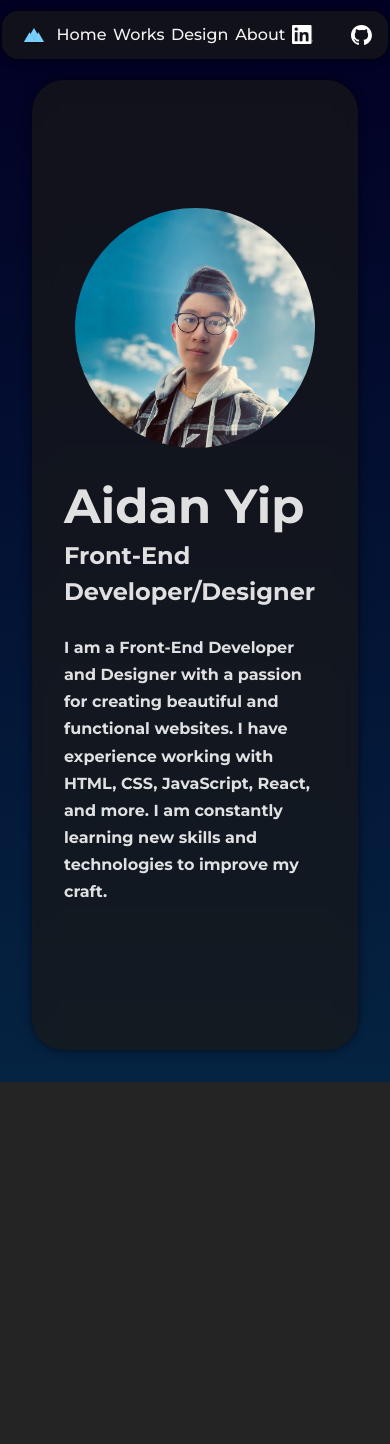
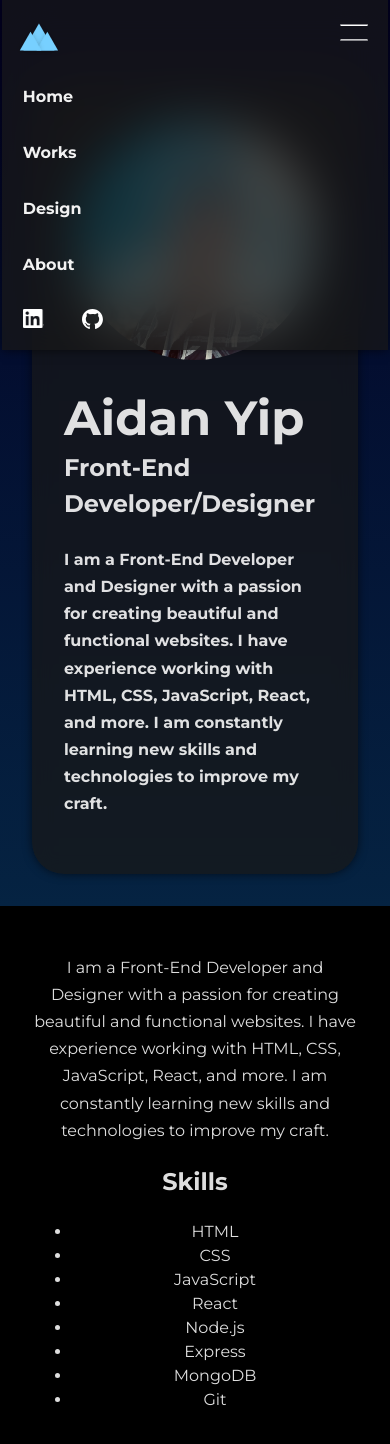
Before and after one commit to aidan-yip/portfolio, a React (Vite) app: page /about in a window 390 px wide. Shown: the top 1444 px of the page. Before the commit the page ends 1082 px from the top, so only its background shows below. Built offline with nearby package versions, Linux system fonts and the light colour scheme; what @cursorify/react would draw is missing.

Commit message:
Created mobile menu

```diff
--- a/index.html
+++ b/index.html
@@ -15,6 +15,6 @@
   <body style="background-color: #242424">
     <div id="root"></div>
     <script type="module" src="/src/main.jsx"></script>
-    <noscript>You need to enable JavaScript to run this app.</noscript>
+    <noscript style="color: #ffffff;">You need to enable JavaScript to run this app.</noscript>
   </body>
 </html>
--- a/src/components/Header.jsx
+++ b/src/components/Header.jsx
@@ -1,12 +1,27 @@
 import { Link } from "react-router-dom";
 
+import { useState } from "react";
+
 function Header() {
+  const [menuOpen, setMenuOpen] = useState(false);
+
+  function ToggleMenu() {
+    if (menuOpen) {
+      document.querySelector("nav").style.opacity = "0";
+      setMenuOpen(false);
+    } else {
+      document.querySelector("nav").style.opacity = "1";
+      setMenuOpen(true);
+    }
+  }
+
   return (
     <header>
       <a href="#maincontent" id="skip_to_main">
         Skip to main content
       </a>
-      <nav>
+      <button id="menu_button" aria-label="Menu" onClick={ToggleMenu}></button>
+      <nav aria-expanded={menuOpen}>
         <li>
           <Link
             to="/#hero_section"
@@ -25,6 +40,7 @@ function Header() {
         <li>
           <Link
             to="/"
+            className="navlink"
             style={{ cursor: "pointer" }}
             onClick={() => window.scrollTo({ top: 0, behavior: "smooth" })}
           >
@@ -32,18 +48,27 @@ function Header() {
           </Link>
         </li>
         <li>
-          <Link to="/#works_section" style={{ cursor: "pointer" }}>
+          <Link
+            to="/#works_section"
+            className="navlink"
+            style={{ cursor: "pointer" }}
+          >
             Works
           </Link>
         </li>
         <li>
-          <Link to="/#design_section" style={{ cursor: "pointer" }}>
+          <Link
+            to="/#design_section"
+            className="navlink"
+            style={{ cursor: "pointer" }}
+          >
             Design
           </Link>
         </li>
         <li>
           <Link
             to="/about"
+            className="navlink"
             style={{ cursor: "pointer" }}
             onClick={() => window.scrollTo({ top: 0, behavior: "smooth" })}
           >
--- a/src/main.jsx
+++ b/src/main.jsx
@@ -28,7 +28,7 @@ ReactDOM.createRoot(document.getElementById("root")).render(
     <BrowserRouter>
       <Scroll_To_Section />
       <Header />
-      <CursorifyProvider>
+      <CursorifyProvider breakpoint={997}>
         <main id="maincontent">
           <App />
         </main>
--- a/src/pages/About.jsx
+++ b/src/pages/About.jsx
@@ -28,6 +28,27 @@ function About() {
           </article>
         </div>
       </section>
+      <section className="section" id="skills_section">
+      <article className="text_container">
+          <p id="about_bio">
+            I am a Front-End Developer and Designer with a passion for creating
+            beautiful and functional websites. I have experience working with
+            HTML, CSS, JavaScript, React, and more. I am constantly learning new
+            skills and technologies to improve my craft.
+          </p>
+        </article>
+        <h2>Skills</h2>
+        <ul>
+          <li>HTML</li>
+          <li>CSS</li>
+          <li>JavaScript</li>
+          <li>React</li>
+          <li>Node.js</li>
+          <li>Express</li>
+          <li>MongoDB</li>
+          <li>Git</li>
+        </ul>
+      </section>
     </>
   );
 }
--- a/src/pages/_about.scss
+++ b/src/pages/_about.scss
@@ -49,7 +49,7 @@
   align-items: center;
   margin: 0 auto;
   margin-top: 3rem;
-  padding: 8rem 2rem;
+  padding: 2.5rem 2rem;
   font-weight: bold;
   background-color: #181818ba;
   box-shadow: 0 0 10px 0 #00000099;
@@ -76,7 +76,7 @@
     height: auto;
     flex-direction: row;
     margin-top: 0rem;
-    padding: 3rem 0rem;
+    padding: 5rem 0rem;
   }
 
   #ade_img_large {
--- a/src/pages/_home.scss
+++ b/src/pages/_home.scss
@@ -13,7 +13,7 @@
     rgba(2, 0, 36, 1) 100%
   );
   margin-top: 0rem;
-  padding: 5rem;
+  padding: 1rem;
   text-align: center;
 }
 
--- a/src/styles/_header.scss
+++ b/src/styles/_header.scss
@@ -1,6 +1,6 @@
 header {
   position: fixed;
-  top: 0.7rem;
+  top: 0rem;
   z-index: 600;
   display: flex;
   justify-content: center;
@@ -10,20 +10,23 @@ header {
 }
 
 nav {
+  display: flex;
   width: 99%;
   max-width: 1450px;
-  display: flex;
+  flex-direction: column;
   justify-content: space-between;
-  align-items: center;
-  padding: 0.5rem 1rem;
+  align-items: left;
+  gap: 2rem;
+  padding: 1.3rem 1.3rem;
   font-size: 1rem;
   list-style: none;
-  border-radius: 1rem;
+  border-radius: 0rem;
   background-color: #181818ba;
   box-shadow: 0 0 10px 0 #00000099;
   backdrop-filter: blur(25px);
   // legacy webkit browser blur
   -webkit-backdrop-filter: blur(25px);
+  transition: all 0.3s;
 }
 
 // links and logos
@@ -31,6 +34,7 @@ nav {
 #site_logo {
   width: 2rem;
   height: 2rem;
+  transform: scale(1.9);
   pointer-events: none;
 }
 
@@ -39,6 +43,10 @@ nav {
   height: 2rem;
   display: flex;
   align-items: center;
+}
+
+.navlink {
+  font-weight: bolder;
 }
 
 .social_logo {
@@ -64,16 +72,58 @@ nav {
   padding: 1rem;
   background-color: #1b1b1b;
   opacity: 0;
+  pointer-events: none;
 }
 
 #skip_to_main:focus {
   opacity: 1;
 }
 
+// mobile menu
+
+#menu_button {
+  z-index: 1000;
+  top: 1.3rem;
+  right: 1rem;
+  position: absolute;
+  display: flex;
+  justify-content: center;
+  align-items: center;
+  width: 1rem;
+  height: 1rem;
+  transform: scale(0.7);
+  border-radius: 0rem;
+  background: transparent;
+  border-top: #ffffff 2px solid;
+  border-bottom: #ffffff 2px solid;
+  cursor: pointer;
+}
+
 // desktop
 
 @media (min-width: 50em) {
+  header {
+    top: 0.7rem;
+  }
+
+  #menu_button {
+    display: none;
+  }
+
   nav {
+    display: flex;
+    flex-direction: row;
+    align-items: center;
     padding: 0.5rem 20rem;
+    border-radius: 1rem;
+    gap: 0rem;
+  }
+
+  #site_logo {
+    transform: scale(1);
+  }
+
+  .navlink {
+    font-weight: 500;
   }
 }
```
